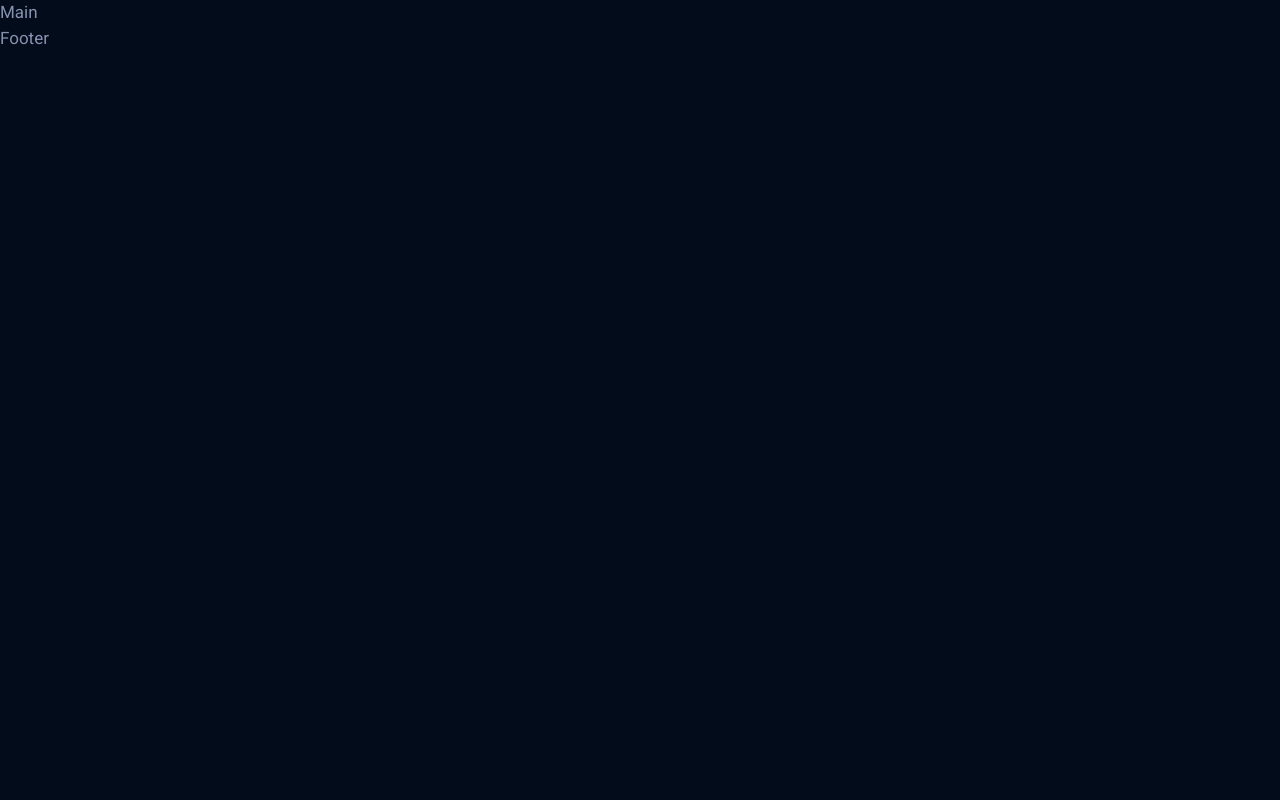
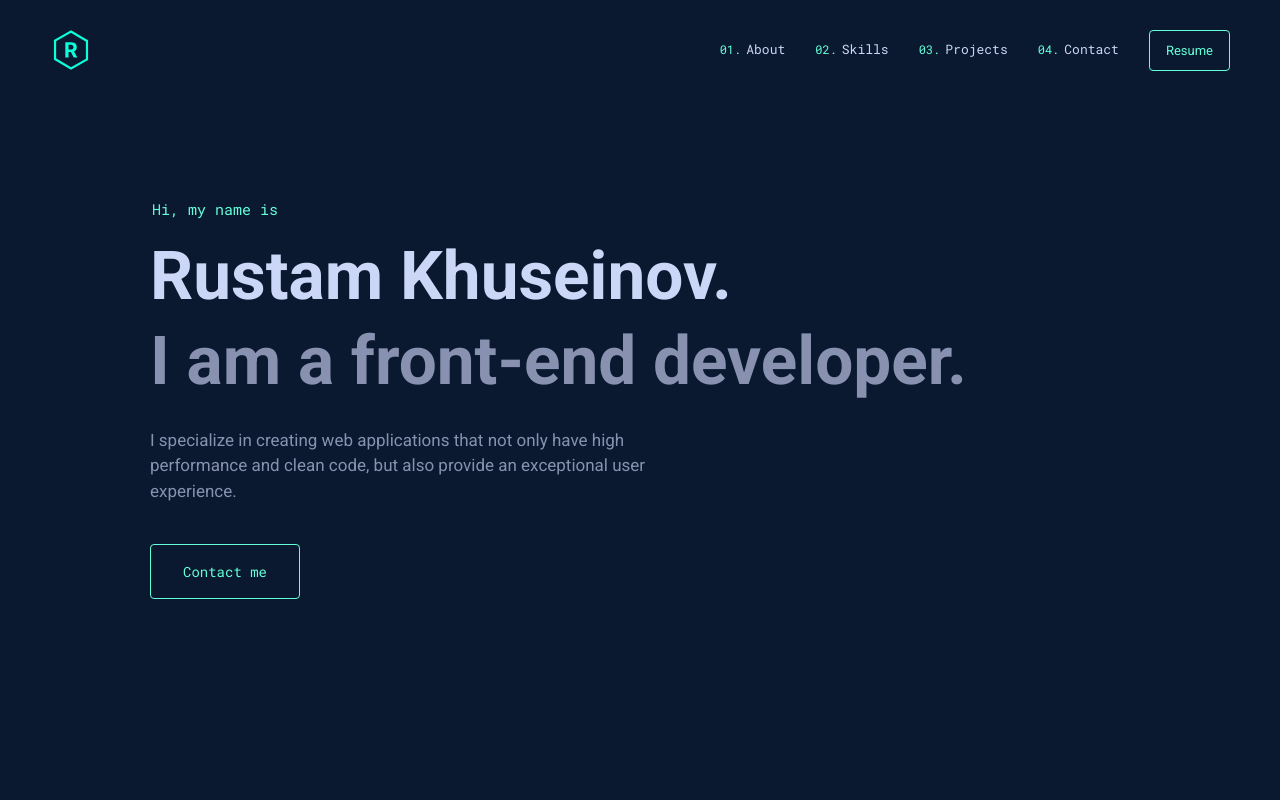
Before and after one commit to khuseinov/portfolio, a React (Vite) app: page / in a window 1280 px wide. Shown: the top 800 px of the page. Built offline with nearby package versions, Linux system fonts and the light colour scheme.

Commit message:
Finished the profile header component

```diff
--- a/src/App.tsx
+++ b/src/App.tsx
@@ -2,13 +2,18 @@ import { FC } from 'react'
 import { GlobalStyles } from './Global'
 import Footer from './components/Footer/Footer'
 import Header from './components/Header/Header'
-import Main from './components/Main/Main'
+import About from './components/Main/About/About'
+import Hero from './components/Main/Hero/Hero'
+import { Main } from './components/Main/styled'
 
 const App: FC = () => {
 	return (
 		<div>
 			<Header />
-			<Main />
+			<Main>
+				<Hero />
+				<About />
+			</Main>
 			<Footer />
 			<GlobalStyles />
 		</div>
--- a/src/components/Header/Header.tsx
+++ b/src/components/Header/Header.tsx
@@ -1,4 +1,4 @@
-import { FC, useEffect, useRef, useState } from 'react'
+import { FC, useRef } from 'react'
 import {
 	Container,
 	Content,
@@ -12,25 +12,6 @@ import {
 } from './styled'
 
 const Header: FC = () => {
-	// Hiding and showing header on scroll
-	const [isHidden, setIsHidden] = useState<boolean>(false)
-	const [scrollHeight, setScrollHeight] = useState<number>(window.scrollY)
-	useEffect(() => {
-		const scrollHandler = () => {
-			setIsHidden(
-				window.scrollY > scrollHeight ||
-					window.scrollY + window.innerHeight >=
-						document.documentElement.scrollHeight
-			)
-			setScrollHeight(window.scrollY)
-		}
-
-		document.addEventListener('scroll', scrollHandler)
-		return (): void => {
-			document.removeEventListener('scroll', scrollHandler)
-		}
-	}, [scrollHeight])
-
 	const navItems = [
 		{
 			ref: useRef(null),
@@ -55,7 +36,7 @@ const Header: FC = () => {
 	]
 
 	return (
-		<Container isScrolled={scrollHeight > 0} isHidden={isHidden}>
+		<Container>
 			<Content>
 				<LogoWrap href='/'>
 					<svg
--- a/src/components/Header/styled.ts
+++ b/src/components/Header/styled.ts
@@ -147,34 +147,18 @@ export const NavText = styled.div`
 	}
 `
 
-export const Container = styled.div<{
-	isScrolled: boolean
-	isHidden: boolean
-}>`
+export const Container = styled.div`
 	position: fixed;
 	top: 0;
 	left: 0;
 	right: 0;
 	z-index: 10;
-	height: 60px;
+	height: 100px;
 	background-color: var(--bg-color);
 	transform: translateY(0px);
 	transition: var(--transition);
-
-	${({ isHidden }) => (isHidden ? '&' : '&:not(&)')} {
-		transform: translateY(-100px);
-
-		@media screen and (max-width: 840px) {
-			${Nav} {
-				transform: translateY(100px);
-			}
-		}
-	}
-
-	${({ isScrolled }) => (isScrolled ? '&' : '&:not(&)')} {
-		height: 70px;
-		box-shadow: 0 10px 30px -10px var(--shadow-color);
-		background-color: var(--bg-low-opacity-color);
-		backdrop-filter: blur(10px);
-	}
+	// height: 70px;
+	// box-shadow: 0 10px 30px -10px var(--shadow-color);
+	// background-color: var(--bg-low-opacity-color);
+	// backdrop-filter: blur(10px);
 `
--- /dev/null
+++ b/src/components/Main/About/About.tsx
@@ -0,0 +1,8 @@
+import { FC } from 'react'
+import { Container } from './styled'
+
+const About: FC = () => {
+	return <Container id='about'></Container>
+}
+
+export default About
--- /dev/null
+++ b/src/components/Main/About/styled.ts
@@ -0,0 +1,7 @@
+import styled from 'styled-components'
+import { Section } from '../../Sections'
+
+export const Container = styled(Section)`
+	max-width: 900px;
+	padding-right: 20px;
+`
--- /dev/null
+++ b/src/components/Main/Hero/Hero.tsx
@@ -0,0 +1,38 @@
+import { FC } from 'react'
+import {
+	Button,
+	Container,
+	Description,
+	Prefix,
+	PrimaryTitle,
+	SecondaryTitle,
+} from './styled'
+
+const Hero: FC = () => {
+	return (
+		<Container>
+			<Prefix>
+				<div>Hi, my name is</div>
+			</Prefix>
+
+			<PrimaryTitle>
+				<h1>Rustam Khuseinov.</h1>
+			</PrimaryTitle>
+
+			<SecondaryTitle>
+				<h2>I am a front-end developer.</h2>
+			</SecondaryTitle>
+
+			<Description>
+				<div>
+					I specialize in creating web applications that not only have high
+					performance and clean code, but also provide an exceptional user
+					experience.
+				</div>
+			</Description>
+			<Button href='#contact'>Contact me</Button>
+		</Container>
+	)
+}
+
+export default Hero
--- /dev/null
+++ b/src/components/Main/Hero/styled.ts
@@ -0,0 +1,62 @@
+import styled from 'styled-components'
+import { Section } from '../../Sections'
+
+export const Container = styled(Section)`
+	min-height: 100vh;
+	display: flex;
+	flex-flow: column nowrap;
+	justify-content: center;
+	align-items: flex-start;
+
+	@media screen and (max-width: 840px) {
+		padding: 80px 0;
+	}
+	@media screen and (max-width: 480px) {
+		padding: 70px 0;
+	}
+`
+
+export const Prefix = styled.div`
+	margin-bottom: 22px;
+	font-size: 15px;
+	font-family: var(--font-monospace);
+	color: var(--accent-color);
+	line-height: 1.1;
+	text-indent: 2px;
+
+	@media screen and (max-width: 480px) {
+		margin-bottom: 15px;
+	}
+`
+
+export const PrimaryTitle = styled.div`
+	font-size: clamp(32px, 5.4vw, 45px);
+	font-weight: 700;
+	line-height: 1.1;
+	color: var(--text-color-white);
+	margin-bottom: 10px;
+`
+export const SecondaryTitle = styled.div`
+	font-size: clamp(32px, 5.4vw, 45px);
+	font-weight: 700;
+	line-height: 1.1;
+	color: var(--text-color-grey);
+	margin-bottom: 30px;
+`
+export const Description = styled.div`
+	max-width: 500px;
+	margin-bottom: 40px;
+`
+export const Button = styled.a`
+	font-family: var(--font-monospace);
+	color: var(--accent-color);
+	font-size: 14px;
+	padding: 1rem 2rem;
+	border: 1px solid var(--accent-color);
+	border-radius: var(--border-radius);
+	transition: var(--transition);
+
+	&:hover {
+		background-color: var(--accent-glow-color);
+	}
+`
--- a/src/components/Main/Main.tsx
+++ /dev/null
@@ -1,7 +0,0 @@
-import { FC } from 'react'
-
-const Main: FC = () => {
-	return <div>Main</div>
-}
-
-export default Main
--- a/src/components/Main/styled.ts
+++ b/src/components/Main/styled.ts
@@ -0,0 +1,18 @@
+import styled from 'styled-components'
+
+export const Main = styled.main`
+	padding: 0 150px;
+	transition: var(--transition);
+	background-color: var(--bg-color);
+
+	@media screen and (max-width: 1080px) {
+		padding: 0 100px;
+	}
+
+	@media screen and (max-width: 840px) {
+		padding: 0 50px;
+	}
+	@media screen and (max-width: 480px) {
+		padding: 0 25px;
+	}
+`
--- /dev/null
+++ b/src/components/Sections/index.ts
@@ -0,0 +1,15 @@
+import styled from 'styled-components'
+
+export const Section = styled.section`
+	margin: 0 auto;
+	max-width: 1000px;
+	padding-top: 100px;
+	padding-bottom: 100px;
+
+	@media screen and (max-width: 840px) {
+		padding: 80px 0;
+	}
+	@media screen and (max-width: 480px) {
+		padding: 60px 0;
+	}
+`
```
